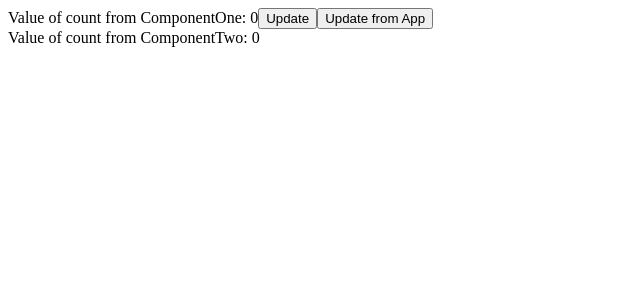
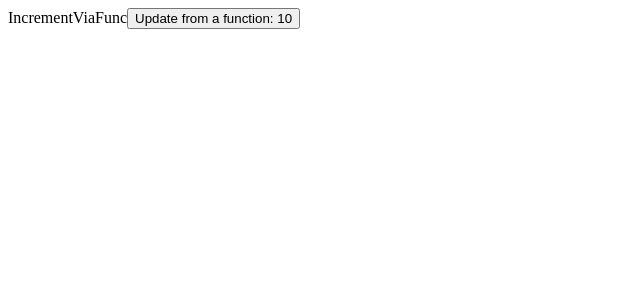
Before and after one commit to shubham23471/react-demos-js, a React (Vite) app: page / in a window 1280 px wide. Shown: the top 300 px of the page, without its empty margins (0-640 px from the left). Built offline with nearby package versions, Linux system fonts and the light colour scheme.

Commit message:
defining inital value as func and updating it

```diff
--- a/src/App.jsx
+++ b/src/App.jsx
@@ -1,20 +1,16 @@
 import React from "react";
-import ComponentOne from "./components/ComponentOne";
-import ComponentTwo from "./components/ComponentTwo";
 import { useState } from "react";
+import IncrementViaFunc from "./components/IncrementViaFunc";
 
 const App = () => {
-  // TODO: Update this count from child component
-  const [count, setCount] = useState(0);
-  const updateClickHandler = () => setCount(count + 100);
+  // Intinal value is defined by a function
+  const [counter, setCounter] = useState(() => {
+    const initialCount = 10;
+    return initialCount;
+  });
   return (
     <div>
-      <ComponentOne
-        count={count}
-        setCount={setCount}
-        updateClickHandler={updateClickHandler}
-      />
-      <ComponentTwo count={count} />
+      <IncrementViaFunc counter={counter} setCounter={setCounter} />
     </div>
   );
 };
--- /dev/null
+++ b/src/components/IncrementViaFunc.jsx
@@ -0,0 +1,18 @@
+import React from "react";
+
+const IncrementViaFunc = ({ counter, setCounter }) => {
+  // Update logic: will also be defined in a function
+  // insted of this :   const updateLogic = setCounter(counter + 1);
+  const updateLogic = () => {
+    setCounter((i) => i + 1);
+  };
+  return (
+    <div>
+      IncrementViaFunc
+      {/* <button onClick={updateLogic}>Update from a function: {counter}</button> */}
+      <button onClick={updateLogic}>Update from a function: {counter}</button>
+    </div>
+  );
+};
+
+export default IncrementViaFunc;
```
